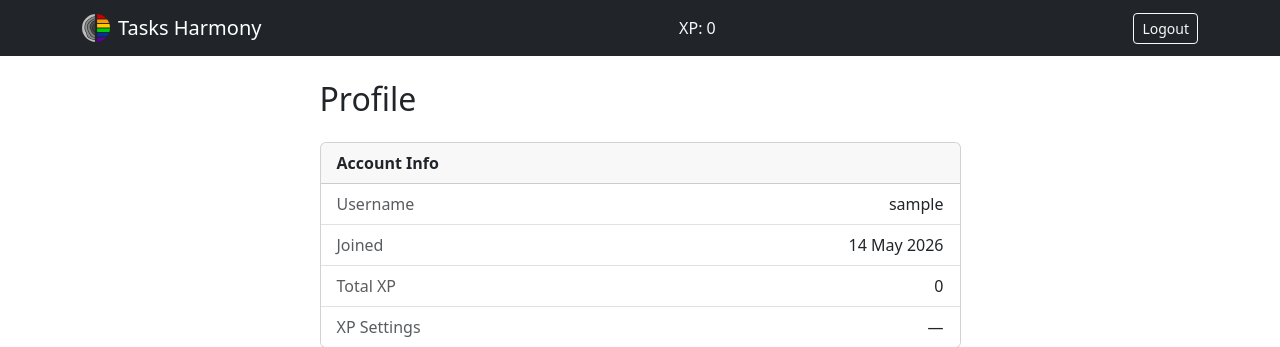
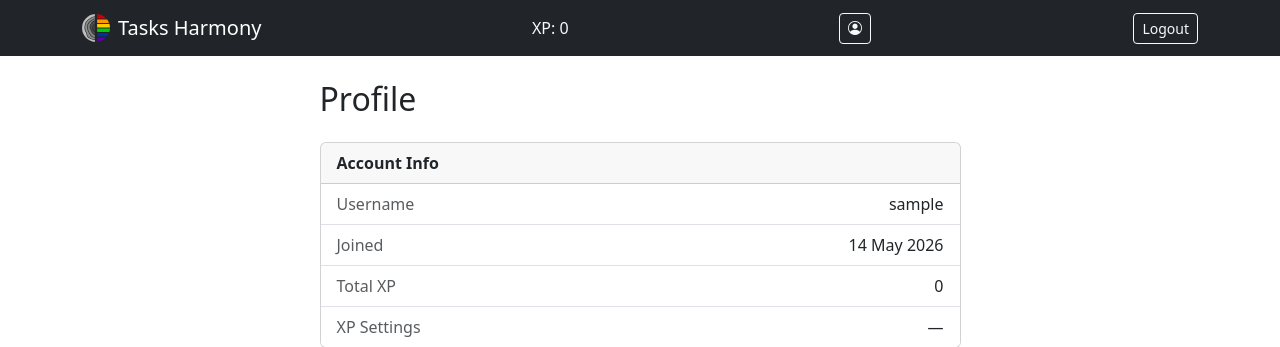
Before and after one commit to a-ludi/tasks-harmony, a Django app: page /accounts/profile/ in a window 1280 px wide. Shown: the top 347 px of the page. Run offline with Django 5.2, Linux system fonts and the light colour scheme; the visitor is signed in with stand-in values (Sample User, id 1); parts of the project's set-up code (start-up, migrations or seed data) failed here and were passed over; some libraries are stand-ins or nearby versions.

Commit message:
feat: add Bootstrap Icons and profile nav link

```diff
--- a/templates/base.html
+++ b/templates/base.html
@@ -5,6 +5,7 @@
   <meta name="viewport" content="width=device-width, initial-scale=1">
   <title>{% block title %}Tasks Harmony{% endblock %}</title>
   <link rel="stylesheet" href="https://cdn.jsdelivr.net/npm/bootstrap@5.3.3/dist/css/bootstrap.min.css">
+  <link rel="stylesheet" href="https://cdn.jsdelivr.net/npm/bootstrap-icons@1.11.3/font/bootstrap-icons.min.css">
   <script src="https://unpkg.com/htmx.org@1.9.12"></script>
   <script defer src="https://cdn.jsdelivr.net/npm/alpinejs@3.x.x/dist/cdn.min.js"></script>
   <link rel="manifest" href="/static/manifest.json">
@@ -20,6 +21,9 @@
       </a>
       {% if user.is_authenticated %}
       <span id="xp-counter" class="navbar-text text-light me-3">XP: {{ user.profile.total_xp }}</span>
+      <a class="btn btn-outline-light btn-sm me-2" href="{% url 'profile' %}" title="Profile">
+        <i class="bi bi-person-circle"></i>
+      </a>
       <form method="post" action="{% url 'logout' %}" class="d-inline">
         {% csrf_token %}
         <button class="btn btn-outline-light btn-sm" type="submit">Logout</button>
```
